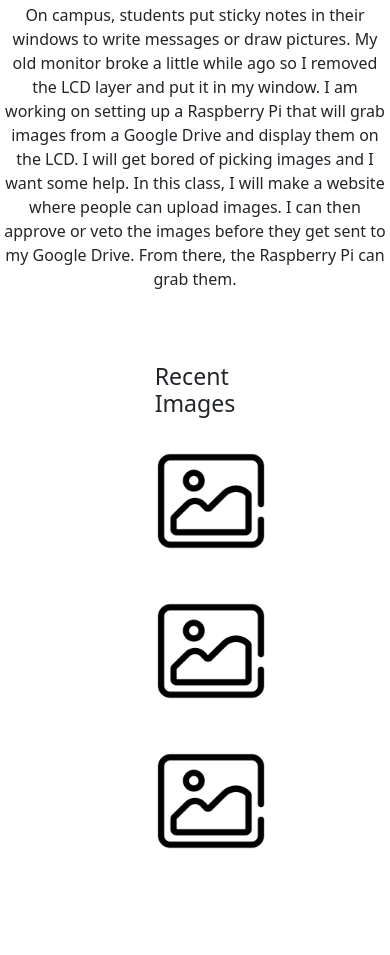
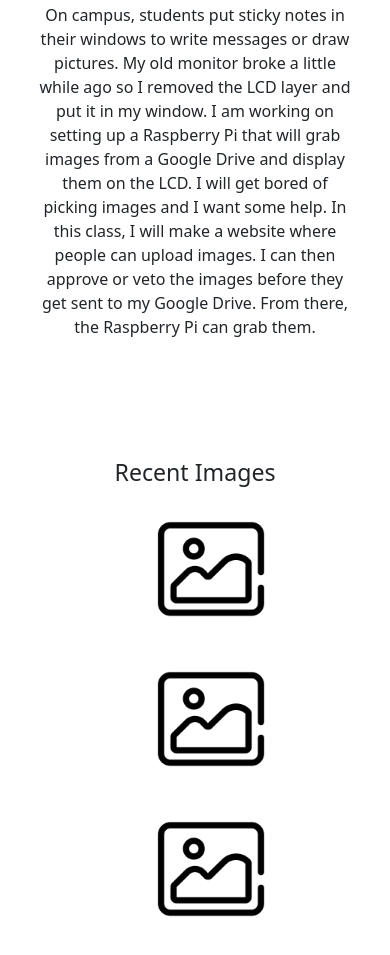
Before and after one commit to Nathanos56/CS260-Startup, a plain HTML site: page index.html in a window 390 px wide. Shown: the part 987-1942 px from the top of the page. Before the commit the page ends 1879 px from the top, so only its background shows below. Drawn offline with nearby package versions, Linux system fonts and the light colour scheme.

Commit message:
fixed text wrapping and centering

```diff
--- a/index.html
+++ b/index.html
@@ -22,7 +22,7 @@
     <body>
         <header>
             <!-- Nav Bar -->
-            <nav class="navbar navbar-expand-lg navbar-light bg-light">
+            <nav class="navbar navbar-expand-lg navbar-light bg-light mb-5">
                 <div class="container-fluid d-flex justify-content-center align-items-center">
                     <ul class="navbar-nav">
                         <li class="nav-item">
@@ -44,7 +44,7 @@
         <main>
             <div class="empty-section"></div>
             <div class="centered-section mt-5">
-                <div class="card shadow p-5 mb-5 mt-5 bg-white mx-auto" style="max-width: 70vw; border-radius: 1.3rem;">
+                <div class="card shadow p-5 mb-5 bg-white mx-auto" style="max-width: 70vw; border-radius: 1.3rem;">
                     <form>
                         <div>
                             <h1 style="text-align: center;">Welcome!</h1>
@@ -84,7 +84,7 @@
                 </div>
             </div>
 
-            <div class="right-section">
+            <div class="right-section mt-5">
                 <h3>Recent Images</h3>
                 <ul style="list-style-type:none;"">
                     <li>
--- a/main.css
+++ b/main.css
@@ -1,18 +1,19 @@
 main {
   flex: 1 calc(100vh - 110px);
   display: flex;
-  justify-content: space-between;
-  align-items: center;
-  padding-left: 80px;
-  padding-right: 80px;
+  justify-content: space-around;
+  /* align-items: center; */
+  justify-content: center;
+  /* padding-left: 80px; */
+  /* padding-right: 80px; */
   min-height: 100vh;
   /* gap: 50px; */
   /* background-color: rgb(111, 119, 131); */
   /* background-color: lightslategray; */
-
 }
 
 .empty-section {
+  display: flexbox;
   position: relative;
   width: 15vw; /* Assuming equal width for all sections */
   /* margin-left: -100%; Hide the empty section off-screen */
@@ -35,11 +36,15 @@ main {
   flex-direction: column;
   align-items: center;
   width: 15vw;
+  /* text-align: center; */
+  white-space: nowrap;
+
+  /* margin: auto; */
   /* margin-right: 85px; */
 }
 
 /* puts the two columns next to each other unless the screen size is too narrow*/
-@media (max-width: 810px) {
+@media (max-width: 980px) {
   main {
     flex-direction: column;
   }
@@ -48,6 +53,12 @@ main {
   }
   .centered-section {
     width: 100vw;
+  }
+  .about {
+    width: 80vw;
+  }
+  .right-section {
+    margin: auto;
   }
 }
 
```
